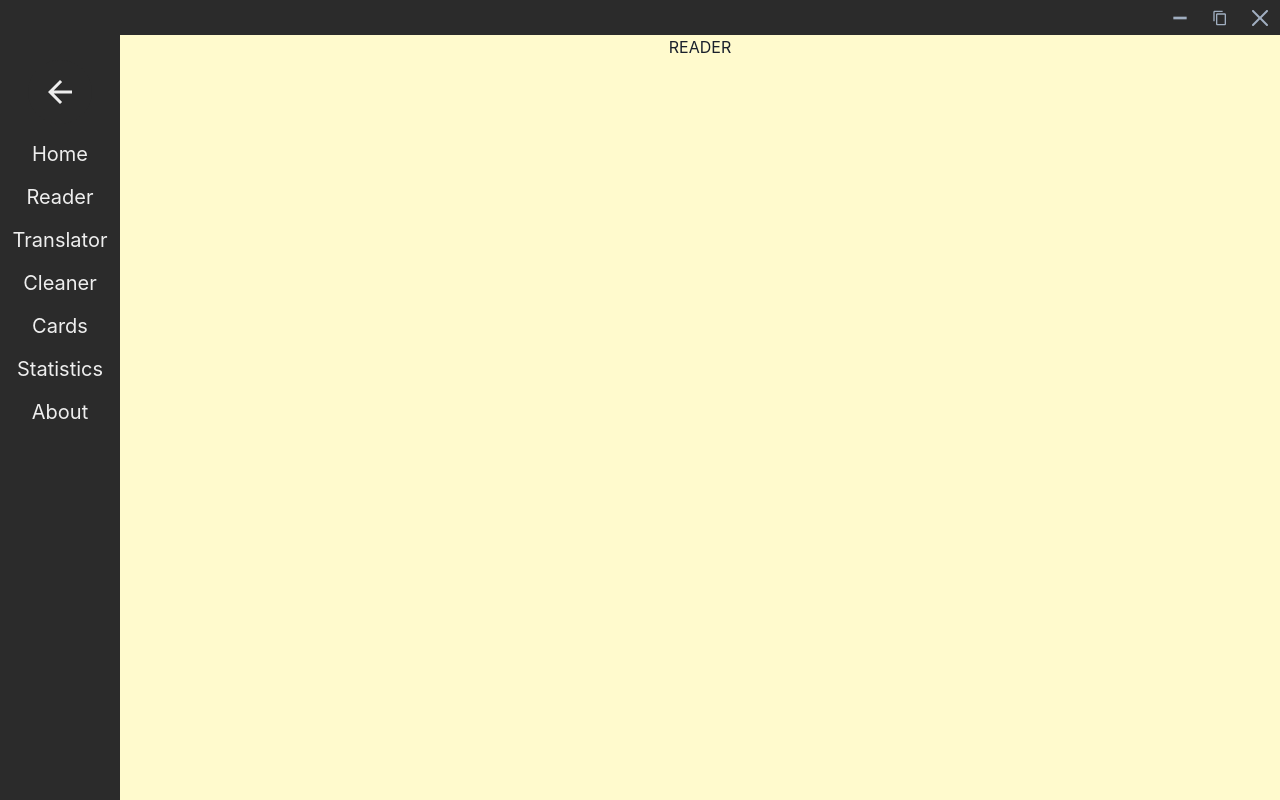
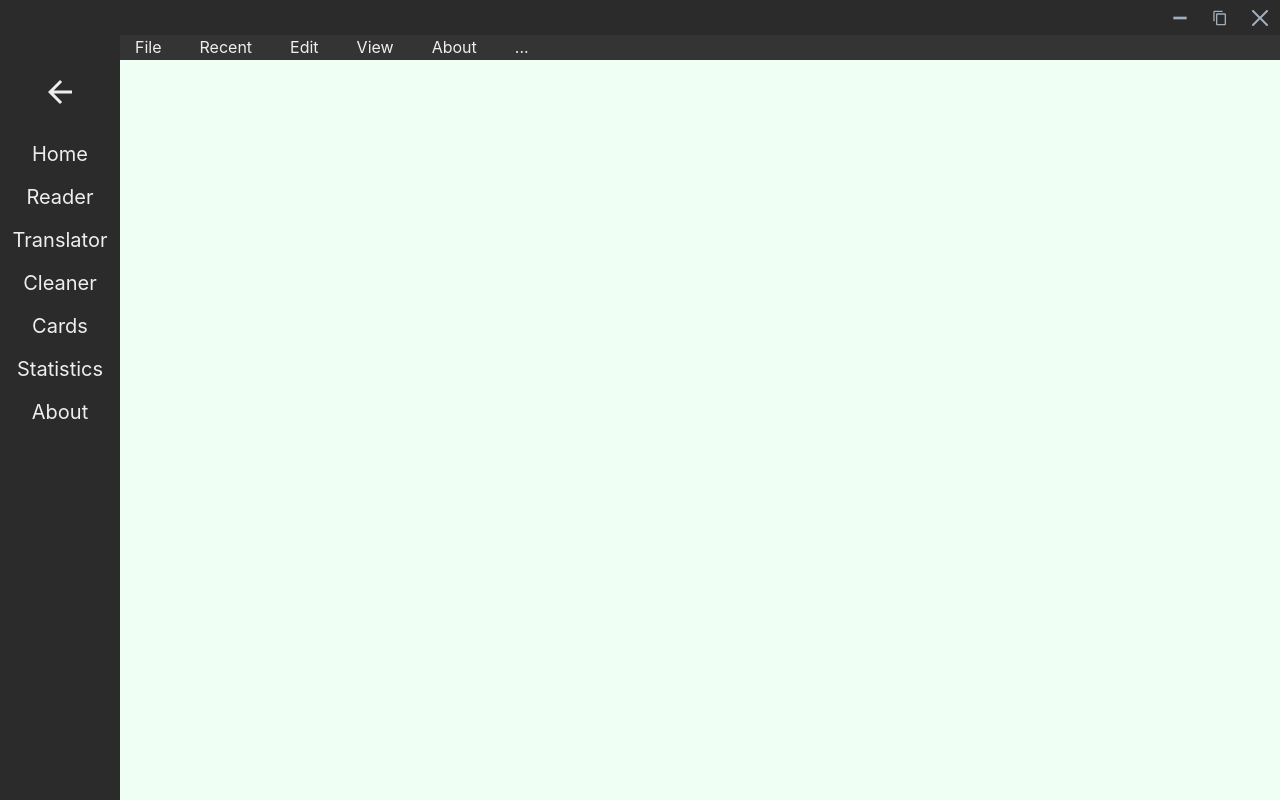
Before and after one commit to Stevenree/EE_SeniorProj, a React (Create React App) app in the folder frontend/: page /reader in a window 1280 px wide. Built offline with nearby package versions, Linux system fonts and the light colour scheme; the HTML template or start-up script is replaced by a standard one.

Commit message:
Add menu buttons for reader page
This is what I'm going to be basing off our menu buttons off of:
https://googlechromelabs.github.io/text-editor/

Pretty cool, we will need the local file browsing options too.

```diff
--- a/frontend/src/Pages/Home.tsx
+++ b/frontend/src/Pages/Home.tsx
@@ -1,4 +1,4 @@
-import { Box, Center, VStack } from '@chakra-ui/layout'
+import { Box, Center } from '@chakra-ui/layout'
 import React, { Component } from 'react'
 
 export default class Home extends Component {
--- /dev/null
+++ b/frontend/src/Pages/Reader.css
@@ -0,0 +1,9 @@
+.menu-btn{
+    padding-left: 15px;
+    padding-right: 15px;
+    cursor: default;
+}
+
+.menu-btn:hover{
+    background-color: #545454;
+}
--- a/frontend/src/Pages/Reader.tsx
+++ b/frontend/src/Pages/Reader.tsx
@@ -1,12 +1,33 @@
-import { Box, Center } from '@chakra-ui/react'
+import { Box, Center, IconButton } from '@chakra-ui/react'
 import React, { Component } from 'react'
-
+import { Flex, HStack, VStack} from '@chakra-ui/layout'
+import { AttachmentIcon } from '@chakra-ui/icons'
+import './Reader.css'
 export default class Reader extends Component {
     render() {
+
+        const filemenu =
+            <Box className="menu-btn"
+            onClick={
+                ()=>{}
+            }
+            >
+                File
+            </Box>
+
         return (
-            <Box h="100%" w="100%" bgColor="lemonchiffon">
-                <Center> READER </Center>
+            <Box h="25px" w={'100%'} bgColor="#343434">
+                <HStack color="whiteAlpha.900">
+                    {filemenu}
+                    <Box className="menu-btn">Recent</Box>
+                    <Box className="menu-btn">Edit</Box>
+                    <Box className="menu-btn">View</Box>
+                    <Box className="menu-btn">About</Box>
+                    <Box className="menu-btn">...</Box>
+
+                </HStack>
             </Box>
+
         )
     }
 }
--- a/frontend/src/global-components/SideBar.css
+++ /dev/null
@@ -1,2 +0,0 @@
-.side-bar-route{
-}
--- a/frontend/src/global-components/SideBar.tsx
+++ b/frontend/src/global-components/SideBar.tsx
@@ -2,7 +2,6 @@ import { Box, Center, Link, VStack } from '@chakra-ui/layout'
 import React, { Component } from 'react'
 import { IconButton, Text } from '@chakra-ui/react'
 import { route } from './types'
-import './SideBar.css'
 import { ArrowBackIcon, ArrowForwardIcon, ArrowLeftIcon, ArrowRightIcon } from '@chakra-ui/icons'
 
 type DrawerStates = {
```
